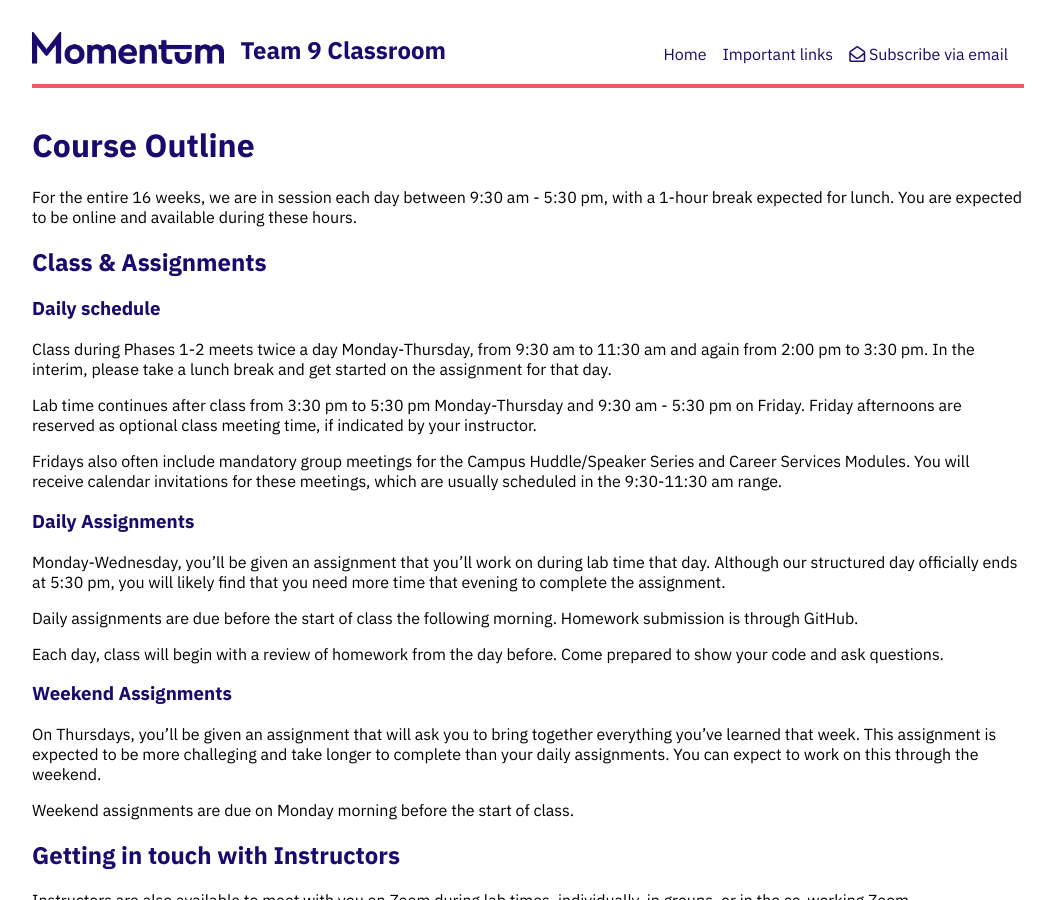
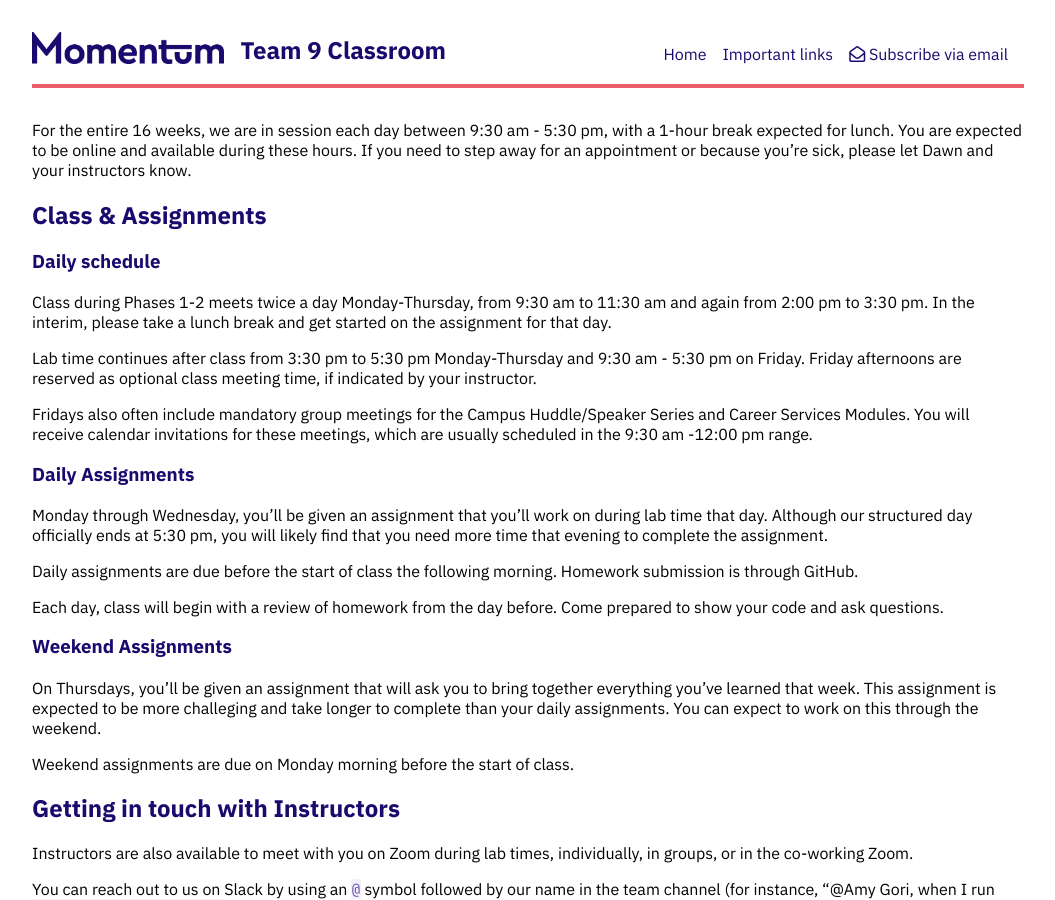
Before and after one commit to Momentum-Team-9/momentum-team-9.github.io, a Jekyll site: the page built from course-outline.md, in a window 1280 px wide and 900 px high. Shown: the whole window, without its empty margins (112-1167 px from the left). Built offline with Jekyll 4.4.1, drawn with Linux system fonts in a browser that asks for light colours; nearby versions of some CDN libraries; some of the changed text lies outside the part shown.

Commit message:
Update course outline

```diff
--- a/course-outline.md
+++ b/course-outline.md
@@ -1,12 +1,11 @@
 ---
-title: Phase 1 Syllabus
+title: Course Outline
 permalink: /course-outline/
 layout: default
 ---
 
-# Course Outline
 
-For the entire 16 weeks, we are in session each day between 9:30 am - 5:30 pm, with a 1-hour break expected for lunch. You are expected to be online and available during these hours.
+For the entire 16 weeks, we are in session each day between 9:30 am - 5:30 pm, with a 1-hour break expected for lunch. You are expected to be online and available during these hours. If you need to step away for an appointment or because you're sick, please let Dawn and your instructors know.
 
 ## Class & Assignments
 
@@ -16,11 +15,11 @@ Class during Phases 1-2 meets twice a day Monday-Thursday, from 9:30 am to 11:30
 
 Lab time continues after class from 3:30 pm to 5:30 pm Monday-Thursday and 9:30 am - 5:30 pm on Friday. Friday afternoons are reserved as optional class meeting time, if indicated by your instructor.
 
-Fridays also often include mandatory group meetings for the Campus Huddle/Speaker Series and Career Services Modules. You will receive calendar invitations for these meetings, which are usually scheduled in the 9:30-11:30 am range.
+Fridays also often include mandatory group meetings for the Campus Huddle/Speaker Series and Career Services Modules. You will receive calendar invitations for these meetings, which are usually scheduled in the 9:30 am -12:00 pm range.
 
 ### Daily Assignments
 
-Monday-Wednesday, you'll be given an assignment that you'll work on during lab time that day. Although our structured day officially ends at 5:30 pm, you will likely find that you need more time that evening to complete the assignment.
+Monday through Wednesday, you'll be given an assignment that you'll work on during lab time that day. Although our structured day officially ends at 5:30 pm, you will likely find that you need more time that evening to complete the assignment.
 
 Daily assignments are due before the start of class the following morning. Homework submission is through GitHub.
 
@@ -77,6 +76,10 @@ In this phase, you have a choice to learn more in-depth front-end or back-end to
 
 You'll be asked to do more independent work alongside regular classroom meetings with your instructor as you learn to build more complex projects.
 
+The schedule varies and will be announced when the Phase begins. Core hours of 9:30-5:30 still apply.
+
 ### Phase 4: Agile Development
 
 Students work on small teams to design and build a complete, real-world software product using the practices of professional software developers. You'll be working independently under the close supervision of your instructor to meet tight deadlines. To graduate, you will present your project to members of the local tech community.
+
+The schedule varies and will be announced when the Phase begins. Core hours of 9:30-5:30 still apply.
```
